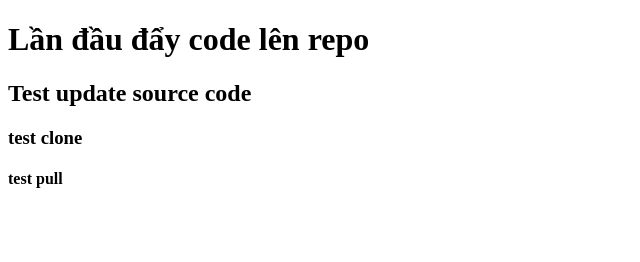
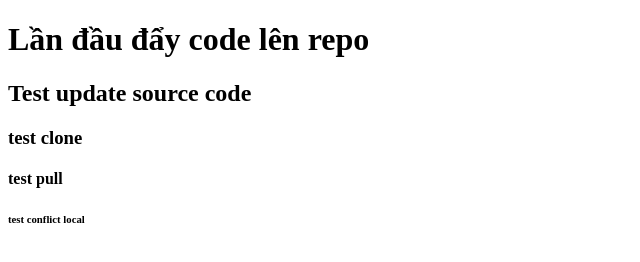
Before and after one commit to PhanHuy0908/BC76_DemoGit, a plain HTML site: page index.html in a window 1280 px wide. Shown: the full height of the page, 0-640 px from the left. Drawn offline with Linux system fonts and the light colour scheme.

Commit message:
test conflict commit from local

```diff
--- a/index.html
+++ b/index.html
@@ -10,5 +10,6 @@
     <h2>Test update source code</h2>
     <h3>test clone</h3>
     <h4>test pull</h4>
+    <h6>test conflict local</h6>
 </body>
 </html>
```
